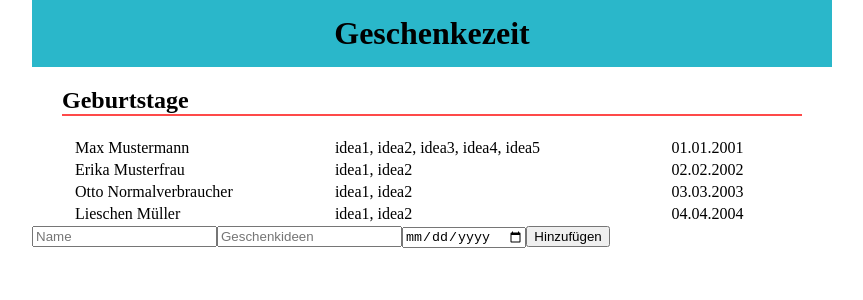
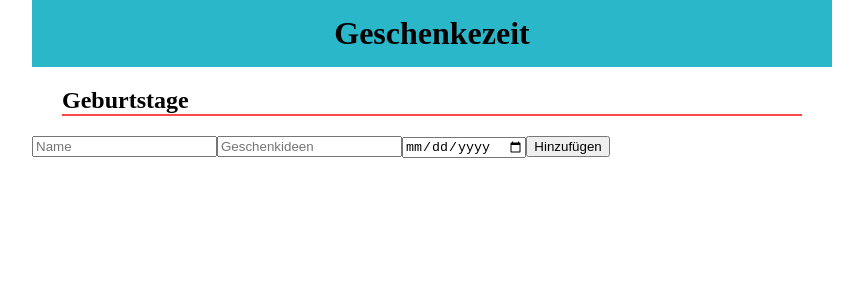
Before and after one commit to AntjeWalter/Geschenkezeit, a Next.js app: page / in a window 1280 px wide. Shown: the top 300 px of the page, without its empty margins (208-1071 px from the left). Built offline with nearby package versions, Linux system fonts and the light colour scheme; a web font is replaced by a local one.

Commit message:
Make input fields create new entry

```diff
--- a/components/BirthdayList.js
+++ b/components/BirthdayList.js
@@ -1,19 +1,18 @@
-import { listOfBirthdays } from "../public/lib/birthdays";
+//import { listOfBirthdays } from "../public/lib/birthdays";
 import styled from "styled-components";
 
-export default function BirthdayList() {
-  const birthdays = listOfBirthdays.map((birthday) => {
-    return (
-      <tbody key={birthday.id}>
+export default function BirthdayList({ id, name, birthday, ideas }) {
+  return (
+    <StyledTable>
+      <tbody key={id}>
         <tr>
-          <td>{birthday.name}</td>
-          <td>{birthday.ideas.join(", ")}</td>
-          <td>{birthday.birthday}</td>
+          <td>{name}</td>
+          <td>{ideas.join(", ")}</td>
+          <td>{birthday}</td>
         </tr>
       </tbody>
-    );
-  });
-  return <StyledTable>{birthdays}</StyledTable>;
+    </StyledTable>
+  );
 }
 
 const StyledTable = styled.table`
--- a/components/Input.js
+++ b/components/Input.js
@@ -1,4 +1,4 @@
-import { listOfBirthdays } from "../public/lib/birthdays";
+//import { listOfBirthdays } from "../public/lib/birthdays";
 import { nanoid } from "nanoid";
 
 export default function Input({ onCreateEntry }) {
@@ -11,19 +11,17 @@ export default function Input({ onCreateEntry }) {
       id: nanoid(),
       name: nameInput,
       birthday: dateInput,
-      ideas: ideaInput,
+      ideas: [ideaInput],
     };
     onCreateEntry(newEntry);
   }
 
   return (
-    <form>
+    <form onSubmit={handleSubmit}>
       <input type="text" placeholder="Name" name="name"></input>
       <input type="text" placeholder="Geschenkideen" name="idea"></input>
       <input type="date" placeholder="Geburtstag" name="date" />
-      <button type="submit" onSubmit={handleSubmit}>
-        Hinzufügen
-      </button>
+      <button type="submit">Hinzufügen</button>
     </form>
   );
 }
--- a/pages/index.js
+++ b/pages/index.js
@@ -10,12 +10,22 @@ export default function Home() {
   function handleCreateEntry(newEntry) {
     setEntries([...entries, newEntry]);
   }
+  //console.log(entries);
 
   return (
     <>
       <Header />
       <StyledHeading>Geburtstage</StyledHeading>
-      <BirthdayList />
+      {entries.map((entry) => (
+        <BirthdayList
+          key={entry.id}
+          id={entry.id}
+          name={entry.name}
+          birthday={entry.birthday}
+          ideas={[entry.ideas]}
+        />
+      ))}
+
       <Input onCreateEntry={handleCreateEntry} />
     </>
   );
```
